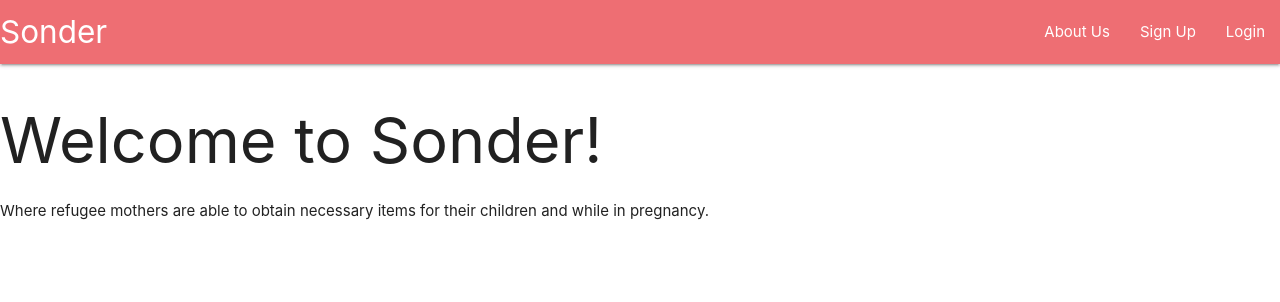
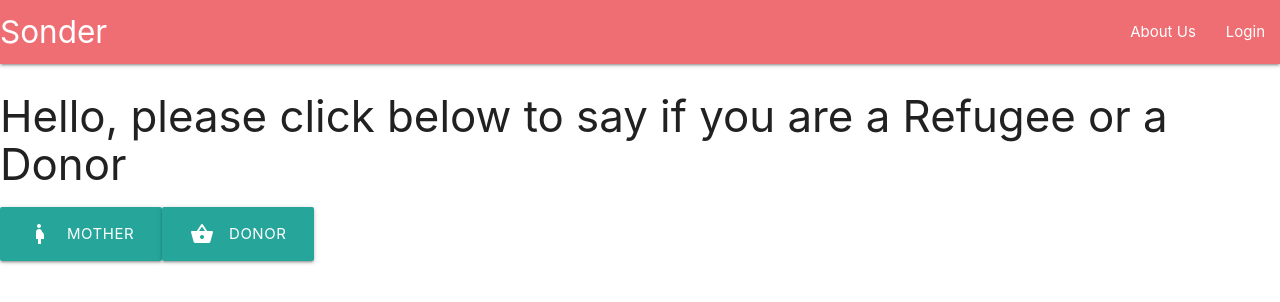
Before and after one commit to Dash1704/Sonder, a React (Create React App) app in the folder client/: page / in a window 1280 px wide. Shown: the top 302 px of the page. Built offline with nearby package versions, Linux system fonts and the light colour scheme.

Commit message:
home page and sign up routes connected
Co-authored by:Jaroslaw-Roman-Cudzich<Jaroslaw-Roman-Cudzich@users.noreply.github.com>
Co-authored by:Dash1704<Dash1704@users.noreply.github.com>
Co-authored by:ctjmid<ctjmid@users.noreply.github.com>

```diff
--- a/client/public/index.html
+++ b/client/public/index.html
@@ -17,6 +17,7 @@
     <link rel="stylesheet" href="https://cdnjs.cloudflare.com/ajax/libs/materialize/1.0.0/css/materialize.min.css">
     <script src="https://cdnjs.cloudflare.com/ajax/libs/materialize/1.0.0/js/materialize.min.js"></script>
     <link rel="manifest" href="%PUBLIC_URL%/manifest.json" />
+    <link href="https://fonts.googleapis.com/icon?family=Material+Icons" rel="stylesheet">
     <!--
       Notice the use of %PUBLIC_URL% in the tags above.
       It will be replaced with the URL of the `public` folder during the build.
--- a/client/src/App.jsx
+++ b/client/src/App.jsx
@@ -2,11 +2,13 @@ import React from 'react';
 import {BrowserRouter, Routes, Route } from 'react-router-dom'
 import './App.css';
 
+//importing components
+import HomePage from './screens/HomePage.js';
 import Login from './screens/Login.js';
+import AboutUs from './screens/AboutUs.js';
 import SignUpDonorPage from './screens/SignUpDonorPage.js';
 import SignUpMotherPage from './screens/SignUpMotherPage.js';
 import RequestPage from './screens/RequestPage.js';
-import HomePage from './screens/HomePage.js';
 import NavBar from './components/NavBar';
 
 function App() {
@@ -14,11 +16,13 @@ function App() {
     <BrowserRouter>
     <NavBar/>
       <Routes>
+        <Route path="/" element={<HomePage />} />
+        <Route path="/aboutus" element={<AboutUs />} />
         <Route path="/login" element={<Login />} />
         <Route path="/signup/donor" element={<SignUpDonorPage />} />
         <Route path="/signup/mother" element={<SignUpMotherPage />} />
         <Route path="/requests" element={<RequestPage />} />
-        <Route path="/" element={<HomePage />} />
+
       </Routes>
     </BrowserRouter>
 
--- a/client/src/components/NavBar.js
+++ b/client/src/components/NavBar.js
@@ -23,8 +23,7 @@ const NavBar = ()=> {
       ]
     } else {
       return [
-        <li key="home"><Link to="/">About Us</Link></li>,
-        <li key="signup"><Link to="/signup">Sign Up</Link></li>,
+        <li key="aboutus"><Link to="/aboutus">About Us</Link></li>,
         <li key="login"><Link to="/login">Login</Link></li>
       ]
     }
@@ -33,7 +32,7 @@ const NavBar = ()=> {
   return (
   <nav>
   <div className="nav-wrapper">
-    <Link to="#" className="brand-logo left">Sonder</Link>
+    <Link to="/" className="brand-logo left">Sonder</Link>
     <ul id="nav-mobile" className="right hide-on-med-and-down">
       {renderList()}
     </ul>
--- /dev/null
+++ b/client/src/screens/AboutUs.js
@@ -0,0 +1,14 @@
+import React from 'react';
+
+const AboutUs = () => {
+    return (
+      <>
+      <h1>Welcome to Sonder!</h1>
+
+      <p>Where refugee mothers are able to obtain necessary items for their children and while in pregnancy.</p>
+      </>
+
+    )
+  }
+
+  export default AboutUs
--- a/client/src/screens/HomePage.js
+++ b/client/src/screens/HomePage.js
@@ -1,14 +1,22 @@
 import React from 'react';
+import {useNavigate} from 'react-router-dom';
 
 const HomePage = () => {
+  const navigate = useNavigate()
     return (
       <>
-      <h1>Welcome to Sonder!</h1>
+      <h3>Hello, please click below to say if you are a Refugee or a Donor</h3>
 
-      <p>Where refugee mothers are able to obtain necessary items for their children and while in pregnancy.</p>
+      <button className="waves-effect waves-light btn-large"
+      onClick={()=> {
+        navigate('/signup/mother')
+      }}><i className="material-icons left">pregnant_woman</i>Mother</button>
 
-      </>
-
+<button className="waves-effect waves-light btn-large"
+      onClick={()=> {
+        navigate('/signup/donor')
+      }}><i className="material-icons left">shopping_basket</i>Donor</button>
+    </>
     )
   }
 
```
